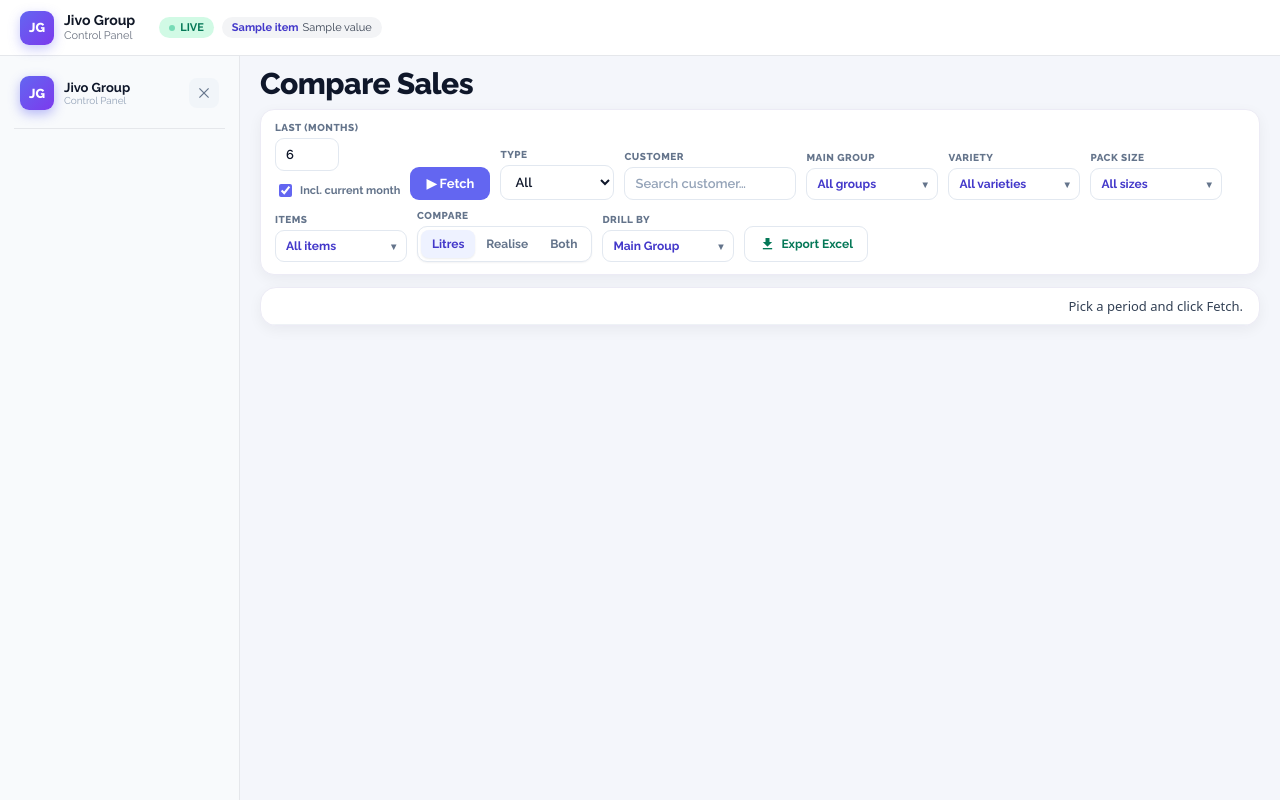
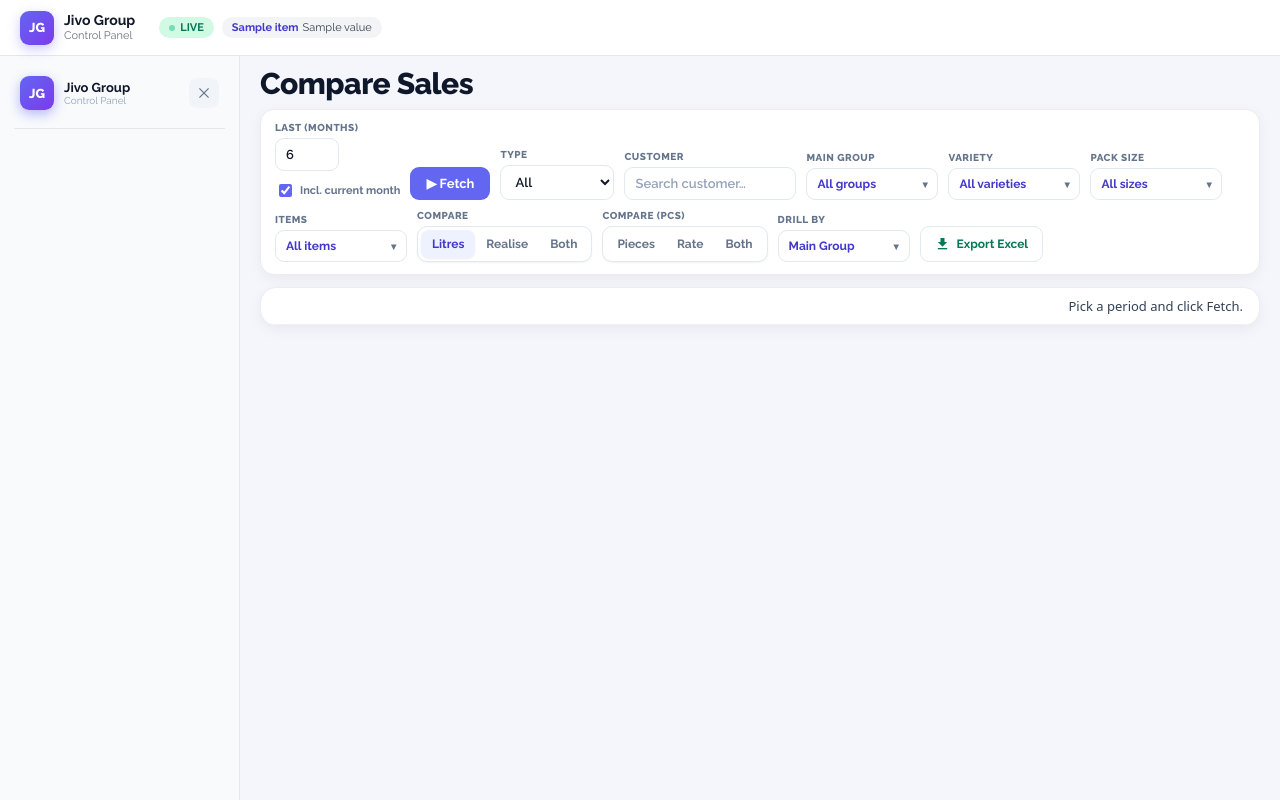
Before and after one commit to JaskiratSingh1010/Control-Panel, a Django app: template realise/templates/realise/compare_sales.html in a window 1280 px wide. Run offline with Django 5.2, Linux system fonts and the light colour scheme; the template is opened without the code that fills it: most values are stand-ins (such as "Sample title", 1, 10 or a date in 2020).

Commit message:
Compare Sales: Pieces/Rate view toggle + fix Excel export duplication
Toggle: add a second segmented control (Pieces / Rate / Both) beside
Litres/Realise/Both — Pieces = bottles/cans sold, Rate = ₹/piece. The two
controls act as one metric selector. Carries pcs (INV1.Quantity) on each
channel_month_row; buildTree accumulates byP/totP and the pivot cells /
Grand / Avg render pieces & rate when active.

Export fixes:
- Honour the active Compare mode: export only the shown metric(s) instead
  of always dumping Litres + Revenue + ₹/L (e.g. Litres mode → just Litres).
- Emit only LEAF rows with every ancestor dimension filled in, so a
  Customer>Item drill no longer writes both the customer subtotal row and
  its item rows with the same values — the columns now sum correctly.

Co-Authored-By: Claude Opus 4.8 (1M context) <noreply@anthropic.com>

```diff
--- a/realise/templates/realise/compare_sales.html
+++ b/realise/templates/realise/compare_sales.html
@@ -159,6 +159,13 @@
         <button type="button" data-mode="liters" class="active">Litres</button>
         <button type="button" data-mode="realise">Realise</button>
         <button type="button" data-mode="both">Both</button>
+      </div>
+    </div>
+    <div class="cs-fld"><span class="cs-lbl">Compare (Pcs)</span>
+      <div class="cs-seg" id="csComparePcs">
+        <button type="button" data-mode="pieces">Pieces</button>
+        <button type="button" data-mode="rate">Rate</button>
+        <button type="button" data-mode="bothpcs">Both</button>
       </div>
     </div>
     <div class="cs-fld"><span class="cs-lbl">Drill By</span>
@@ -324,9 +331,10 @@
     if(depth>=dims.length)return [];
     var dim=dims[depth], map={}, ord=[];
     for(var i=0;i<subset.length;i++){var r=subset[i],k=rowVal(r,dim);
-      var n=map[k]; if(!n){n=map[k]={label:k,dim:dim,byL:{},byR:{},totL:0,totR:0,_rows:[]};ord.push(k);}
-      var L=Number(r.liter)||0, R=Number(r.line_total)||0;
-      n.byL[r.ym]=(n.byL[r.ym]||0)+L; n.byR[r.ym]=(n.byR[r.ym]||0)+R; n.totL+=L; n.totR+=R; n._rows.push(r);
+      var n=map[k]; if(!n){n=map[k]={label:k,dim:dim,byL:{},byR:{},byP:{},totL:0,totR:0,totP:0,_rows:[]};ord.push(k);}
+      var L=Number(r.liter)||0, R=Number(r.line_total)||0, P=Number(r.pcs)||0;
+      n.byL[r.ym]=(n.byL[r.ym]||0)+L; n.byR[r.ym]=(n.byR[r.ym]||0)+R; n.byP[r.ym]=(n.byP[r.ym]||0)+P;
+      n.totL+=L; n.totR+=R; n.totP+=P; n._rows.push(r);
     }
     return ord.map(function(k){var n=map[k]; n.path=prefix+'>'+dim+':'+k;
       n.filters=Object.assign({},pfilters||{}); n.filters[dim]=k;   // accumulate dim→value down the path
@@ -335,14 +343,22 @@
     }).sort(function(a,b){return b.totL-a.totL||String(a.label).localeCompare(String(b.label));});
   }
 
-  // One cell for liters L and revenue R under the active Compare mode.
-  function cell(L,R){
+  // One cell for litres L, revenue R and pieces P under the active Compare mode.
+  //   liters/realise/both → Litres, ₹/L, or both;  pieces/rate/bothpcs → Pieces, ₹/piece, or both.
+  function cell(L,R,P){
+    P=Number(P)||0;
     if(compareMode==='realise')return L>0?fRz(R/L):'';
     if(compareMode==='both'){
       if(!L&&!R)return '';
       return '<div>'+(L?fN(Math.round(L)):'—')+'</div><div class="cs-r">'+(L>0?fRz(R/L):'')+'</div>';
     }
-    return L?fN(Math.round(L)):'';
+    if(compareMode==='pieces')return P?fN(Math.round(P)):'';
+    if(compareMode==='rate')return P>0?fRz(R/P):'';
+    if(compareMode==='bothpcs'){
+      if(!P&&!R)return '';
+      return '<div>'+(P?fN(Math.round(P)):'—')+'</div><div class="cs-r">'+(P>0?fRz(R/P):'')+'</div>';
+    }
+    return L?fN(Math.round(L)):'';   // liters
   }
 
   // Build the pivot tree, then — only when the FIRST drill dimension is the Item — keep the top N
@@ -365,11 +381,11 @@
       var chk=(n.dim==='item')?'<input type="checkbox" class="cs-isel" title="Select to compare" data-cspath="'+esc(n.path)+'"'+(itemSel[n.path]?' checked':'')+'>':'';
       var name='<td class="gc-name" style="'+pad+(hasKids?';cursor:pointer':'')+'" '+(hasKids?'data-cstoggle="'+esc(n.path)+'"':'')+'>'+tw+chk+tag+esc(n.label)+'</td>';
       var cells=months.map(function(mo){
-        var L=n.byL[mo.ym]||0, R=n.byR[mo.ym]||0;
-        var clk=(L||R)?' class="cs-vcell" data-cspath="'+esc(n.path)+'" data-csym="'+esc(mo.ym)+'" data-cslabel="'+esc(mo.label)+'" title="Click to see the invoices behind this value"':'';
-        return '<td'+clk+'>'+cell(L,R)+'</td>';
+        var L=n.byL[mo.ym]||0, R=n.byR[mo.ym]||0, P=n.byP[mo.ym]||0;
+        var clk=(L||R||P)?' class="cs-vcell" data-cspath="'+esc(n.path)+'" data-csym="'+esc(mo.ym)+'" data-cslabel="'+esc(mo.label)+'" title="Click to see the invoices behind this value"':'';
+        return '<td'+clk+'>'+cell(L,R,P)+'</td>';
       }).join('');
-      html+='<tr>'+name+cells+'<td class="cs-grand">'+cell(n.totL,n.totR)+'</td><td class="cs-avg">'+cell(n.totL/nM,n.totR/nM)+'</td></tr>';
+      html+='<tr>'+name+cells+'<td class="cs-grand">'+cell(n.totL,n.totR,n.totP)+'</td><td class="cs-avg">'+cell(n.totL/nM,n.totR/nM,n.totP/nM)+'</td></tr>';
       if(hasKids&&open)html+=treeRows(n.kids,months,depth+1);
     });
     return html;
@@ -463,10 +479,10 @@
     if(!arows.length){body.innerHTML='<tr><td class="cs-empty" colspan="'+(months.length+3)+'">No sales in this selection.</td></tr>';return;}
     var tree=pivotTree(arows,dims);          // top-level nodes, sliced to Top N when Item is first
     // Totals row — summed over the DISPLAYED top-level nodes, so Top N totals reflect the shown items.
-    var colL={},colR={},gL=0,gR=0;
-    tree.forEach(function(n){months.forEach(function(mo){colL[mo.ym]=(colL[mo.ym]||0)+(n.byL[mo.ym]||0);colR[mo.ym]=(colR[mo.ym]||0)+(n.byR[mo.ym]||0);});gL+=n.totL;gR+=n.totR;});
-    var totCells=months.map(function(mo){return '<td>'+cell(colL[mo.ym]||0,colR[mo.ym]||0)+'</td>';}).join('');
-    var totRow='<tr class="cs-total"><td class="gc-name">TOTAL</td>'+totCells+'<td class="cs-grand">'+cell(gL,gR)+'</td><td class="cs-avg">'+cell(gL/nMonths,gR/nMonths)+'</td></tr>';
+    var colL={},colR={},colP={},gL=0,gR=0,gP=0;
+    tree.forEach(function(n){months.forEach(function(mo){colL[mo.ym]=(colL[mo.ym]||0)+(n.byL[mo.ym]||0);colR[mo.ym]=(colR[mo.ym]||0)+(n.byR[mo.ym]||0);colP[mo.ym]=(colP[mo.ym]||0)+(n.byP[mo.ym]||0);});gL+=n.totL;gR+=n.totR;gP+=n.totP;});
+    var totCells=months.map(function(mo){return '<td>'+cell(colL[mo.ym]||0,colR[mo.ym]||0,colP[mo.ym]||0)+'</td>';}).join('');
+    var totRow='<tr class="cs-total"><td class="gc-name">TOTAL</td>'+totCells+'<td class="cs-grand">'+cell(gL,gR,gP)+'</td><td class="cs-avg">'+cell(gL/nMonths,gR/nMonths,gP/nMonths)+'</td></tr>';
     body.innerHTML=totRow+treeRows(tree,months,0);   // TOTAL pinned on top, then the drilldown rows
     updateCalcBtn();                                  // refresh the Calculate (N) button for valid selections
   }
@@ -815,17 +831,18 @@
     }catch(e){ try{sessionStorage.removeItem(CS_CACHE_KEY);}catch(_e){} return false; }
   }
 
-  // Excel export — ONE sheet with Litres + Revenue + Realise (₹/L) grouped under each month
-  // (two-row header). The Item dimension is split into separate Item Code + Item Name columns.
-  // Respects the drill order, Type / Main-Group / Customer / Item / Product-SKU filters.
+  // Excel export — ONE sheet, one metric block per month (two-row header) for whichever Compare
+  // mode is active (Litres / Realise / Both / Pieces / Rate / Both-pcs). Only LEAF rows are
+  // written (each ancestor dimension filled in) so nothing double-counts. The Item dimension is
+  // split into Item Code + Item Name. Respects the drill order and all active filters.
   function exportXlsx(){
     var a=activeRows(), months=a.months, dims=order.length?order:['group'];
     var arows=csRefine.filterRows(a.rows);
     if(!arows.length){ window.alert('No data to export — click Fetch first.'); return; }
     var nMonths=months.length||1;
     var tree=pivotTree(arows,dims);          // respects the Top N Items slice when Item is first
-    var colL={},colR={},gL=0,gR=0;
-    tree.forEach(function(n){months.forEach(function(mo){colL[mo.ym]=(colL[mo.ym]||0)+(n.byL[mo.ym]||0);colR[mo.ym]=(colR[mo.ym]||0)+(n.byR[mo.ym]||0);});gL+=n.totL;gR+=n.totR;});
+    var colL={},colR={},colP={},gL=0,gR=0,gP=0;
+    tree.forEach(function(n){months.forEach(function(mo){colL[mo.ym]=(colL[mo.ym]||0)+(n.byL[mo.ym]||0);colR[mo.ym]=(colR[mo.ym]||0)+(n.byR[mo.ym]||0);colP[mo.ym]=(colP[mo.ym]||0)+(n.byP[mo.ym]||0);});gL+=n.totL;gR+=n.totR;gP+=n.totP;});
     // Left dimension columns — the Item dim becomes TWO physical columns (Item Code + Item Name).
     var dimCols=[]; dims.forEach(function(k){ if(k==='item'){dimCols.push('Item Code');dimCols.push('Item Name');} else dimCols.push(DIM_LABEL[k]); });
     var HD=function(v,ex){ var o={value:v,bold:true,fill:'0F172A',color:'FFFFFF'}; if(ex)for(var k in ex)o[k]=ex[k]; return o; };
@@ -839,30 +856,43 @@
       }
       return cells;
     }
-    // Header row 1: month/group names spanning the 3 metric columns; row 2: Litres / Revenue / ₹/L.
-    var trip=['Litres','Revenue','₹/L'];
+    // Only the metric(s) for the active Compare mode are exported (Litres → just Litres, etc.).
+    var rate=function(rv,pc){ return pc>0?Math.round(rv/pc*100)/100:''; };   // ₹ per piece
+    var MODE_COLS={
+      liters:  [{h:'Litres', v:function(L,R,P){return Math.round(L);}}],
+      realise: [{h:'₹/L',    v:function(L,R,P){return rlz(R,L);}}],
+      both:    [{h:'Litres', v:function(L,R,P){return Math.round(L);}},{h:'₹/L', v:function(L,R,P){return rlz(R,L);}}],
+      pieces:  [{h:'Pieces', v:function(L,R,P){return Math.round(P);}}],
+      rate:    [{h:'₹/Pc',   v:function(L,R,P){return rate(R,P);}}],
+      bothpcs: [{h:'Pieces', v:function(L,R,P){return Math.round(P);}},{h:'₹/Pc', v:function(L,R,P){return rate(R,P);}}]
+    };
+    var mcols=MODE_COLS[compareMode]||MODE_COLS.liters, nMet=mcols.length;
+    // Header row 1: month / Grand Total / Avg Sales names spanning the metric columns; row 2: the metric labels.
     var h1=dimCols.map(function(){return HD('');});
-    months.forEach(function(mo){ h1.push(HD(mo.label,{colspan:3,align:'center'})); });
-    h1.push(HD('Grand Total',{colspan:3,align:'center'})); h1.push(HD('Avg Sales',{colspan:3,align:'center'}));
+    months.forEach(function(mo){ h1.push(HD(mo.label,{colspan:nMet,align:'center'})); });
+    h1.push(HD('Grand Total',{colspan:nMet,align:'center'})); h1.push(HD('Avg Sales',{colspan:nMet,align:'center'}));
     var h2=dimCols.map(function(l){return HD(l);});
-    for(var m=0;m<months.length+2;m++)trip.forEach(function(t){h2.push(HD(t,{align:'center'}));});   // months + grand + avg
+    for(var m=0;m<months.length+2;m++)mcols.forEach(function(c){h2.push(HD(c.h,{align:'center'}));});   // months + grand + avg
     var out=[h1,h2];
+    // Emit ONLY leaf rows (deepest drill level) — every ancestor dimension is filled in on the leaf,
+    // so no parent/child value duplication and the metric columns sum correctly.
     (function walk(nodes,depth,labels){
       nodes.forEach(function(n){
+        if(n.leaf){
           var dc=[]; for(var i=0;i<dims.length;i++)dc.push(i<depth?labels[i]:(i===depth?n.label:''));
           var row=dimCells(dc,false);
-        months.forEach(function(mo){ var lt=n.byL[mo.ym]||0, rv=n.byR[mo.ym]||0; row.push(Math.round(lt)); row.push(Math.round(rv)); row.push(rlz(rv,lt)); });
-        row.push(Math.round(n.totL||0)); row.push(Math.round(n.totR||0)); row.push(rlz(n.totR||0,n.totL||0));
-        row.push(Math.round((n.totL||0)/nMonths)); row.push(Math.round((n.totR||0)/nMonths)); row.push(rlz(n.totR||0,n.totL||0));
+          months.forEach(function(mo){ var L=n.byL[mo.ym]||0,R=n.byR[mo.ym]||0,P=n.byP[mo.ym]||0; mcols.forEach(function(c){row.push(c.v(L,R,P));}); });
+          mcols.forEach(function(c){row.push(c.v(n.totL||0,n.totR||0,n.totP||0));});
+          mcols.forEach(function(c){row.push(c.v((n.totL||0)/nMonths,(n.totR||0)/nMonths,(n.totP||0)/nMonths));});
           out.push(row);
-        if(!n.leaf)walk(n.kids,depth+1,labels.concat([n.label]));
+        } else walk(n.kids,depth+1,labels.concat([n.label]));
       });
     })(tree,0,[]);
     // TOTAL row
     var tr=dimCells(dims.map(function(k,i){return i===0?'TOTAL':'';}),true);
-    months.forEach(function(mo){ var lt=colL[mo.ym]||0, rv=colR[mo.ym]||0; tr.push({value:Math.round(lt),bold:true}); tr.push({value:Math.round(rv),bold:true}); tr.push({value:rlz(rv,lt),bold:true}); });
-    tr.push({value:Math.round(gL),bold:true}); tr.push({value:Math.round(gR),bold:true}); tr.push({value:rlz(gR,gL),bold:true});
-    tr.push({value:Math.round(gL/nMonths),bold:true}); tr.push({value:Math.round(gR/nMonths),bold:true}); tr.push({value:rlz(gR,gL),bold:true});
+    months.forEach(function(mo){ var L=colL[mo.ym]||0,R=colR[mo.ym]||0,P=colP[mo.ym]||0; mcols.forEach(function(c){tr.push({value:c.v(L,R,P),bold:true});}); });
+    mcols.forEach(function(c){tr.push({value:c.v(gL,gR,gP),bold:true});});
+    mcols.forEach(function(c){tr.push({value:c.v(gL/nMonths,gR/nMonths,gP/nMonths),bold:true});});
     out.push(tr);
     var fn='Oil_Compare_Sales';
     fetch('/realise/api/export-xlsx/',{method:'POST',headers:{'Content-Type':'application/json','X-CSRFToken':csrf()},
@@ -883,13 +913,21 @@
     var t=e.target&&e.target.closest?e.target.closest('[data-cstoggle]'):null; if(!t)return;
     var p=t.getAttribute('data-cstoggle'); expanded[p]=!expanded[p]; render();
   });
-  // Compare segmented control
-  document.getElementById('csCompare').addEventListener('click',function(e){
+  // Compare segmented controls — Litres/Realise/Both and Pieces/Rate/Both act as ONE metric
+  // selector: exactly one option is active across both groups.
+  function wireCompare(id){
+    var el=document.getElementById(id); if(!el)return;
+    el.addEventListener('click',function(e){
       var b=e.target.closest('button'); if(!b)return;
       compareMode=b.getAttribute('data-mode');
-    [].forEach.call(this.children,function(x){x.classList.toggle('active',x===b);});
+      ['csCompare','csComparePcs'].forEach(function(gid){
+        var g=document.getElementById(gid); if(!g)return;
+        [].forEach.call(g.children,function(x){x.classList.toggle('active',x.getAttribute('data-mode')===compareMode);});
+      });
       render();
     });
+  }
+  wireCompare('csCompare'); wireCompare('csComparePcs');
   // Main Group panel
   (function(){
     var btn=document.getElementById('csMgBtn'), panel=document.getElementById('csMgPanel');
--- a/realise/views.py
+++ b/realise/views.py
@@ -828,14 +828,16 @@ def _aggregate_channel_month_rows(raw_rows):
                 'sales_person': sales_person, 'u_sub_group': u_sub, 'item_name': item_name,
                 'card_name': card_name, 'sku': sku, 'u_variety': variety, 'is_fg': is_fg,
                 'ym': ym, 'mlabel': '%s %s' % (mon, year),
-                'liter': 0.0, 'line_total': 0.0,
+                'liter': 0.0, 'line_total': 0.0, 'pcs': 0.0,
             }
         bucket['liter'] += float(row.get('Liter', 0) or 0)
         bucket['line_total'] += float(row.get('LineTotal', 0) or 0)
+        bucket['pcs'] += float(row.get('Quantity', 0) or 0)   # selling units (bottles/cans) → Pieces / Rate view
     out = list(agg.values())
     for b in out:
         b['liter'] = round(b['liter'], 2)
         b['line_total'] = round(b['line_total'], 2)
+        b['pcs'] = round(b['pcs'], 2)
     return out
 
 
```
Lines whose indentation alone changed are shown as unchanged.
